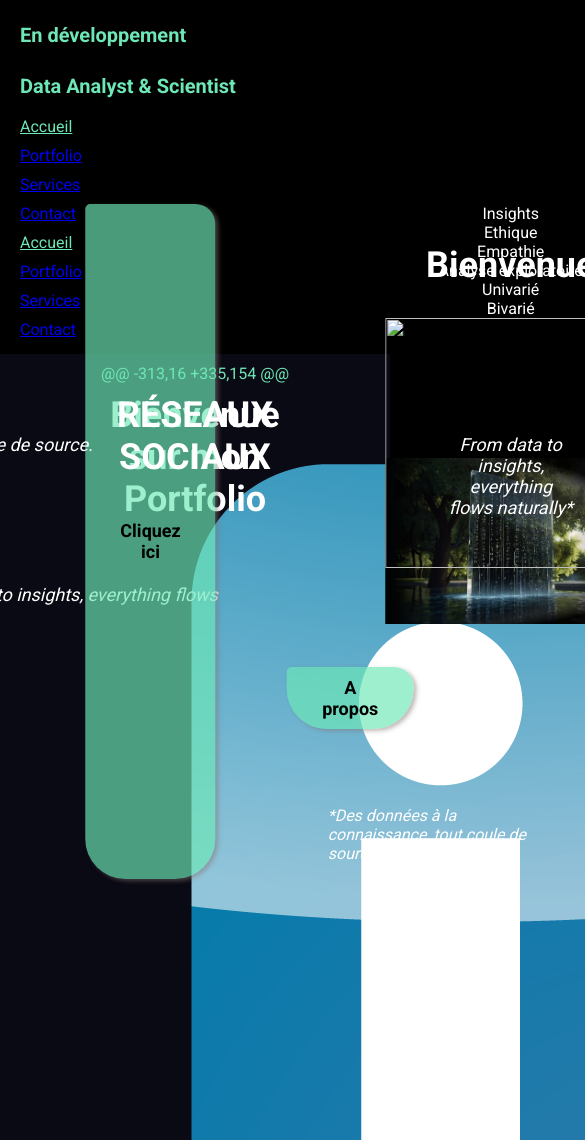
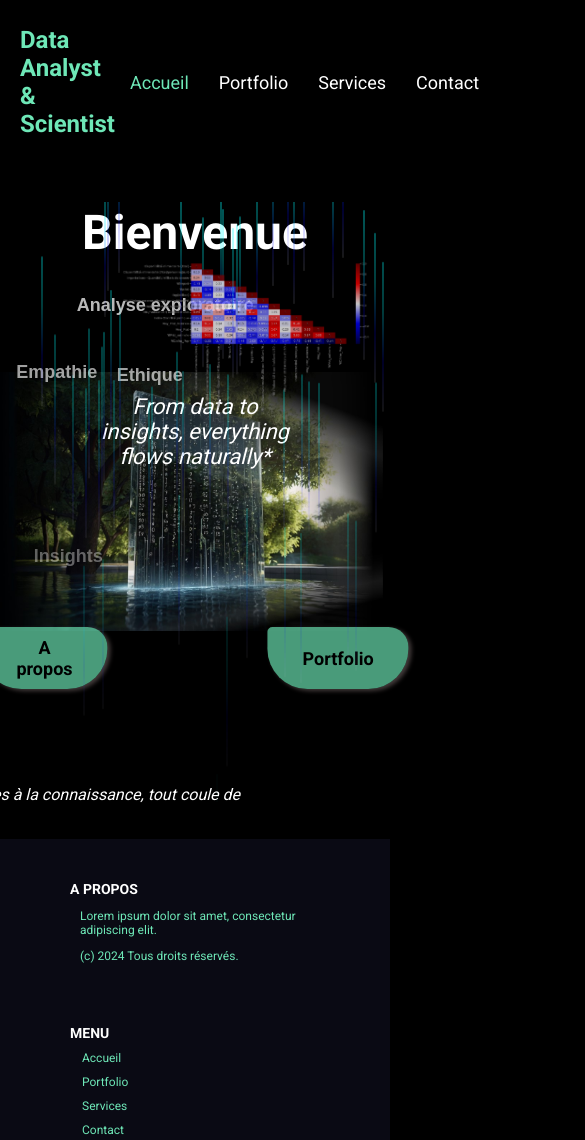
Before and after one commit to Steph9145/Steph9145.github.io, a plain HTML site: page index.html in a window 390 px wide. Shown: the top 1140 px of the page, 585 px wide, since content can reach past the window. Drawn offline with Linux system fonts and the light colour scheme.

Commit message:
Update index.html

```diff
--- a/index.html
+++ b/index.html
@@ -1,9 +1,11 @@
- <meta charset="UTF-8">
+<!DOCTYPE html>
+<html lang="fr">
+<head>
+    <meta charset="UTF-8">
     <meta name="viewport" content="width=device-width, initial-scale=1.0">
     <title>Mon Portfolio</title>
     <link rel="stylesheet" href="https://fonts.googleapis.com/css2?family=Roboto:wght@400;700&display=swap">
     <style>
-        /* Styles généraux pour tout le site */
         :root {
             --primary-color: #6ee7b7;
             --secondary-color: #000000;
@@ -13,9 +15,6 @@
 
         body {
             margin: 0;
-            font-family: Arial, sans-serif;
-            background-color: #000;
-            color: #fff;
             font-family: 'Roboto', sans-serif;
             background: #000;
             background-color: var(--background-color);
@@ -28,48 +27,35 @@
             justify-content: space-between;
             align-items: center;
             padding: 10px 20px;
-            background-color: #1a1a1a;
             background-color: var(--secondary-color);
         }
 
         header h1 {
-            color: #69d6ab;
             color: var(--primary-color);
             font-family: 'Roboto', sans-serif;
             font-size: 24px;
         }
 
-
-@@ -30,42 +40,40 @@
+        nav {
             display: flex;
         }
 
-        /* Styles pour les liens de navigation */
         nav a {
-            color: white; /* Couleur par défaut du texte */
             color: var(--text-color);
             text-decoration: none;
             margin: 0 15px;
             font-size: 18px;
-            position: relative; /* Nécessaire pour les effets de survol */
-            transition: color 0.3s ease; /* Transition pour le changement de couleur */
             position: relative;
             transition: color 0.3s ease;
         }
 
         nav a::after {
-            content: ''; /* Pseudo-élément pour le soulignement */
             content: '';
             position: absolute;
             left: 0;
-            bottom: -2px; /* Positionne le soulignement */
             bottom: -2px;
             width: 100%;
             height: 2px;
-            background-color: #6ee7b7; /* Couleur du soulignement */
-            transform: scaleX(0); /* Réduit le soulignement à 0 par défaut */
-            transform-origin: left; /* Fait partir l'animation de la gauche */
-            transition: transform 0.3s ease; /* Animation pour l'étendre */
             background-color: var(--primary-color);
             transform: scaleX(0);
             transform-origin: left;
@@ -77,48 +63,35 @@
         }
 
         nav a:hover::after {
-            transform: scaleX(1); /* Étend le soulignement au survol */
             transform: scaleX(1);
         }
 
         nav a:hover {
-            color: #6ee7b7; /* Change la couleur du texte au survol */
             color: var(--primary-color);
         }
 
         nav a.active {
-            color: #6ee7b7; /* Couleur pour l'élément actif */
             color: var(--primary-color);
         }
 
-        /* Styles pour la section hero */
         .hero {
             display: flex;
             flex-direction: column;
-
-@@ -73,82 +81,83 @@
+            justify-content: center;
             align-items: center;
             height: 80vh;
             background-image: url('Images/DataWall1.jpg');
-            background-size: contain; /* Change pour cover pour couvrir toute la zone */
             background-size: contain;
             background-position: center;
             background-repeat: no-repeat;
             background-attachment: fixed;
             text-align: center;
-            padding: 20px;
-            position: relative; /* Nécessaire pour la position absolue des éléments internes */
             padding: 0px;
             position: relative;
         }
 
         .hero h2 {
             font-size: 48px;
-            margin: 0; /* Retirer les marges par défaut */
-            position: absolute; /* Utiliser la position absolue */
-            top: 40px; /* Ajuster la distance depuis le haut */
-            left: 50%; /* Centrer horizontalement */
-            transform: translateX(-50%); /* Ajuster pour centrer parfaitement */
             margin: 0;
             position: absolute;
             top: 40px;
@@ -129,13 +102,6 @@
         .hero p:first-of-type {
             font-size: 22px;
             font-style: italic;
-            color: #ffffff;
-            margin: 0; /* Retirer les marges par défaut */
-            position: absolute; /* Utiliser la position absolue */
-            top: 330px; /* Ajuster la distance depuis le haut */
-            left: 50%; /* Centrer horizontalement */
-            transform: translateX(-50%); /* Ajuster pour centrer parfaitement */
-            text-align: center; /* Assurer que le texte est centré */
             color: var(--text-color);
             margin: 0;
             position: absolute;
@@ -146,13 +112,6 @@
         }
 
         .buttons {
-            display: flex; /* Utiliser flexbox pour l'alignement horizontal des boutons */
-            justify-content: center; /* Centrer les boutons horizontalement */
-            margin: 0; /* Retirer les marges par défaut */
-            position: absolute; /* Utiliser la position absolue */
-            bottom: 150px; /* Positionner à 20px du bas du conteneur parent */
-            left: 50%; /* Centrer horizontalement */
-            transform: translateX(-50%); /* Ajuster pour centrer parfaitement */
             display: flex;
             justify-content: center;
             gap: 160px;
@@ -164,102 +123,82 @@
         }
 
         .buttons a {
-            display: inline-flex; /* Pour aligner les icônes avec le texte */
-            align-items: center; /* Centre l'icône et le texte verticalement */
             display: inline-flex;
             align-items: center;
             text-decoration: none;
-            padding: 15px 30px;
-            background-color: #6ee7b7aa;
-            color: #000000;
-            border-radius: 5px;
             padding: 10px 35px;
             background-color: rgba(110, 231, 183, 0.67);
             color: #000;
             border-radius: 5px 20px 40px 40px;
             font-size: 18px;
-            margin: 0 10px;
-            transition: background-color 0.3s ease, transform 0.3s ease;
             transition: background-color 0.3s ease, color 0.3s ease, transform 0.3s ease;
             font-weight: bold;
-            box-shadow: 5px 4px 6px rgba(133, 118, 118, 0.5); /* Ombre légère pour effet de profondeur */
             box-shadow: 3px 2px 4px rgba(133, 118, 118, 0.5);
         }
 
         .buttons a:hover {
             background-color: transparent;
-            color: #ffffff;
             color: var(--text-color);
             box-shadow: none;
             transform: scale(1.05);
         }
 
         .hero p:last-of-type {
-            position: absolute; /* Permet de positionner précisément cet élément */
-            bottom: 20px; /* Ajuste la distance depuis le bas */
-            left: 10%; /* Ajuste la position depuis la gauche */
-            transform: translateX(-40%); /* Centre le texte par rapport à la position gauche */
             position: absolute;
             bottom: 0px;
             left: 12%;
             transform: translateX(-40%);
             font-size: 16px;
             font-style: italic;
-            color: #ffffff;
-            text-align: left; /* Aligne le texte à gauche */
             color: var(--text-color);
             text-align: left;
         }
 
-        /* Styles pour le footer */
         .footer {
             background-color: #0a0a14;
             padding: 10px 50px;
-            color: #6ee7b7;
             color: var(--primary-color);
         }
 
         .footer-container {
+            display: flex;
+            justify-content: space-between;
+            max-width: 1200px;
+            margin: 0 auto;
+            flex-wrap: wrap;
+        }
 
-@@ -166,7 +175,7 @@
+        .footer-section {
+            flex: 1;
+            min-width: 200px;
+            margin: 20px;
         }
 
         .footer-section h2 {
-            color: #fff;
             color: var(--text-color);
             font-size: 14px;
             margin-bottom: 10px;
         }
 
-@@ -174,31 +183,30 @@
         .footer-section p {
             font-size: 12px;
             margin-bottom: 10px;
-            padding-left: 10px; /* Ajoute du padding gauche pour décaler le texte du bord gauche */
-
             padding-left: 10px;
         }
 
         .footer-section ul {
             list-style: none;
             padding: 0;
-            margin: 0; /* Réinitialise la marge */
-            padding-left: 10px; /* Ajoute du padding gauche pour décaler les éléments de la liste */
             margin: 0;
             padding-left: 10px;
         }
 
         .footer-section ul li {
             font-size: 12px;
-            margin-bottom: 10px; /* Espace entre les éléments de la liste */
             margin-bottom: 10px;
         }
 
         .footer-section ul li a {
-            color: #6ee7b7;
-            text-decoration: none; /* Supprime le soulignement des liens */
-            display: block; /* Rend les liens des éléments de liste blocs pour plus de contrôle */
-            padding-left: 2px; /* Ajoute du padding gauche pour décaler le texte du bord gauche */
             color: var(--primary-color);
             text-decoration: none;
             display: block;
@@ -267,46 +206,19 @@
         }
 
         .footer-section ul li a:hover {
-            text-decoration: underline; /* Soulignement au survol */
             text-decoration: underline;
         }
 
         .social-icons {
+            display: flex;
+            gap: 10px;
+        }
 
-@@ -211,85 +219,99 @@
+        .social-icons a img {
+            width: 32px;
             height: 32px;
         }
 
-        /* Styles pour les petits écrans (smartphones) */
-        @media (max-width: 600px) {
-            header {
-                flex-direction: column;
-                align-items: flex-start;
-            }
-
-            header h1 {
-                font-size: 20px;
-            }
-
-            nav {
-                display: flex;
-                flex-direction: column;
-                align-items: flex-start;
-            }
-
-            nav a {
-                font-size: 16px;
-                margin: 5px 0;
-            }
-
-            .hero h2 {
-                font-size: 36px;
-                margin-bottom: 20px; /* Ajuste l'espace pour une meilleure apparence */
-            }
-
-            .hero p:first-of-type {
-                font-size: 18px;
-                margin-bottom: 30px; /* Ajuste l'espace pour une meilleure apparence */
         .container {
             position: absolute;
             width: 300px;
@@ -343,46 +255,26 @@
                 transform: translateY(-100px);
                 opacity: 0.5;
             }
-
-            .buttons {
-                margin-bottom: 30px; /* Réduit l'espace pour une meilleure apparence */
-                flex-direction: column;
-                align-items: center;
             to {
                 transform: translateY(600px);
                 opacity: 0;
             }
-
-            .buttons a {
-                font-size: 16px;
-                margin: 10px 0;
-                padding: 10px 20px;
         }
         @keyframes cascadeWords {
             from {
                 transform: translateY(-100px);
                 opacity: 1;
             }
-
-            .footer-container {
-                flex-direction: column;
-                align-items: center;
             to {
                 transform: translateY(600px);
                 opacity: 0;
             }
-
-            .footer-section {
-                margin-bottom: 30px;
         }
         @keyframes cascadeImages {
             from {
                 transform: translateY(-100px);
                 opacity: 1;
             }
-
-            footer p {
-                font-size: 12px;
             to {
                 transform: translateY(600px);
                 opacity: 0;
@@ -398,13 +290,8 @@
 </head>
 <body>
     <header>
-        <h1>En développement</h1>
         <h1>Data Analyst & Scientist</h1>
         <nav>
-            <a href="#" class="active">Accueil</a>
-            <a href="PortF2.html">Portfolio</a>
-            <a href="#">Services</a>
-            <a href="#">Contact</a>
             <a href="#" class="active" aria-label="Accueil">Accueil</a>
             <a href="PortF2.html" aria-label="Portfolio">Portfolio</a>
             <a href="#" aria-label="Services">Services</a>
@@ -412,12 +299,6 @@
         </nav>
     </header>
 
-    <div class="hero">
-        <h2>Bienvenue sur mon Portfolio</h2>
-        <p>From data to insights, everything flows naturally*</p>
-        <div class="buttons">
-            <a href="#">Portfolio</a>
-            <a href="#">Cliquez ici</a>
     <main>
         <div class="hero">
             <h2>Bienvenue</h2>
@@ -430,32 +311,39 @@
             <div id="words-container" class="container"></div>
             <div id="images-container" class="container"></div>
         </div>
-        <p>*Des données aux insights, tout coule de source.</p>
-    </div>
     </main>
 
     <footer class="footer">
         <div class="footer-container">
-
-@@ -313,16 +335,154 @@
+            <!-- Section A propos -->
+            <div class="footer-section">
+                <h2>A PROPOS</h2>
+                <p>Lorem ipsum dolor sit amet, consectetur adipiscing elit.</p>
+                <p>(c) 2024 Tous droits réservés.</p>
+            </div>
+            <!-- Section Menu -->
+            <div class="footer-section">
+                <h2>MENU</h2>
+                <ul>
+                    <li><a href="#">Accueil</a></li>
+                    <li><a href="PortF2.html">Portfolio</a></li>
+                    <li><a href="#">Services</a></li>
+                    <li><a href="#">Contact</a></li>
+                </ul>
+            </div>
+            <!-- Section Réseaux sociaux -->
             <div class="footer-section">
                 <h2>RÉSEAUX SOCIAUX</h2>
                 <div class="social-icons">
-                    <a href="https://fr.linkedin.com/in/stephane-srsa" target="_blank" rel="noopener noreferrer">
-                        <img src="Images/linkedin.png" alt="LinkedIn">
                     <a href="https://fr.linkedin.com/in/stephane-srsa" target="_blank" rel="noopener noreferrer" aria-label="LinkedIn">
                         <img src="Images/linkedin.png" alt="Icône LinkedIn">
                     </a>
-                    <a href="https://github.com/Steph9145" target="_blank" rel="noopener noreferrer">
-                        <img src="Images/GHLog.png" alt="GitHub">
                     <a href="https://github.com/Steph9145" target="_blank" rel="noopener noreferrer" aria-label="GitHub">
                         <img src="Images/GHLog.png" alt="Icône GitHub">
                     </a>
-                    <!-- Ajoutez d'autres icônes de réseaux sociaux ici si nécessaire -->
                 </div>
             </div>
         </div>
-    </footer>
     </footer>
 
    <script>
@@ -515,9 +403,9 @@
         // Pour les images
         const imagesContainer = document.getElementById('images-container');
         const images = [
-            'output_11.png', 'output_21.png', 'output_31.png',
-            'output_41.png', 'output_51.png', 'output_61.png',
-            'output_71.png', 'output_81.png', 'output_91.png'
+            'Images/output_11.png', 'Images/output_21.png', 'Images/output_31.png',
+            'Images/output_41.png', 'Images/output_51.png', 'Images/output_61.png',
+            'Images/output_71.png', 'Images/output_81.png', 'Images/output_91.png'
         ];
         const imageInterval = 3000;
         const maxImages = 3;
@@ -598,4 +486,3 @@
     </script>
 </body>
 </html>
-</html>
```
